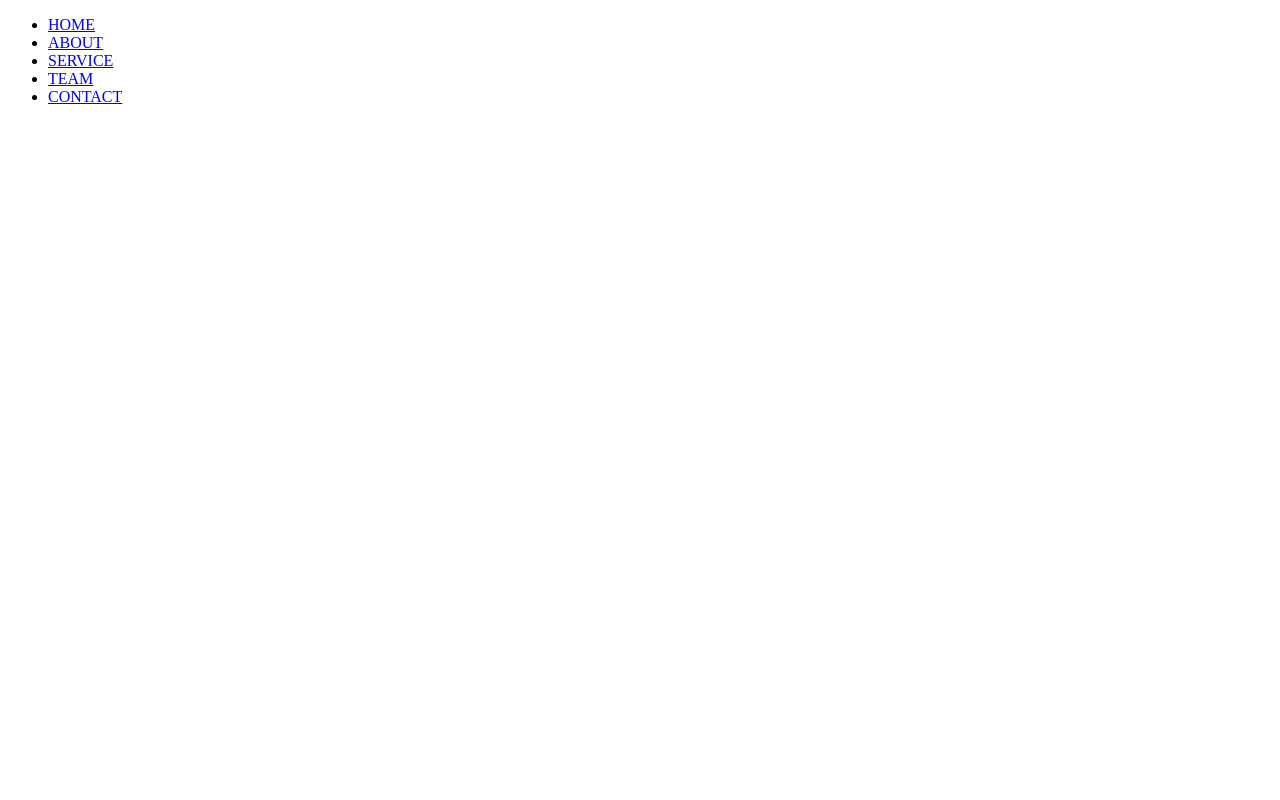
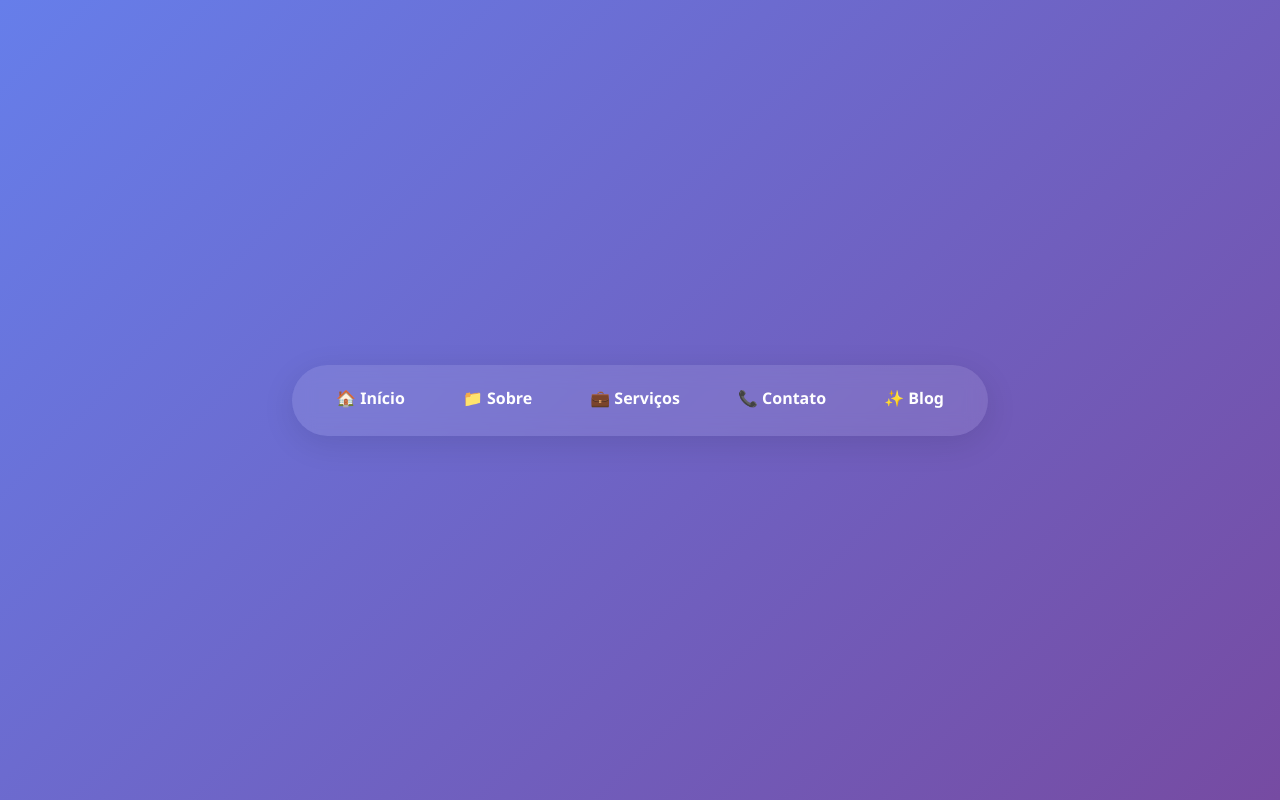
Before and after one commit to byscuity/atividade-12, a plain HTML site: page index.html in a window 1280 px wide. Drawn offline with Linux system fonts and the light colour scheme.

Commit message:
Update index.html

```diff
--- a/index.html
+++ b/index.html
@@ -3,20 +3,146 @@
 <head>
     <meta charset="UTF-8">
     <meta name="viewport" content="width=device-width, initial-scale=1.0">
-    <title>Menu Centralizado com Efeito Hover</title>
-    <link rel="stylesheet" href="style.css">
+    <title>Menu com Efeito Hover</title>
+    <style>
+        * {
+            margin: 0;
+            padding: 0;
+            box-sizing: border-box;
+        }
+
+        body {
+            font-family: 'Segoe UI', Tahoma, Geneva, Verdana, sans-serif;
+            background: linear-gradient(135deg, #667eea 0%, #764ba2 100%);
+            min-height: 100vh;
+            display: flex;
+            justify-content: center;
+            align-items: center;
+        }
+
+        /* Container do menu */
+        .menu-container {
+            background: rgba(255, 255, 255, 0.1);
+            backdrop-filter: blur(10px);
+            border-radius: 50px;
+            padding: 10px 20px;
+            box-shadow: 0 8px 32px rgba(0, 0, 0, 0.1);
+        }
+
+        /* Lista do menu */
+        .menu {
+            list-style: none;
+            display: flex;
+            gap: 10px;
+        }
+
+        /* Itens do menu */
+        .menu li {
+            position: relative;
+        }
+
+        /* Links do menu */
+        .menu a {
+            display: inline-block;
+            padding: 12px 24px;
+            text-decoration: none;
+            color: white;
+            font-weight: 600;
+            font-size: 16px;
+            border-radius: 30px;
+            transition: all 0.3s ease;
+            position: relative;
+            overflow: hidden;
+            z-index: 1;
+        }
+
+        /* Efeito de fundo que desliza (hover) */
+        .menu a::before {
+            content: '';
+            position: absolute;
+            top: 0;
+            left: -100%;
+            width: 100%;
+            height: 100%;
+            background: linear-gradient(90deg, #ff6b6b, #ff8e53);
+            transition: left 0.3s ease;
+            z-index: -1;
+            border-radius: 30px;
+        }
+
+        /* Efeito hover - fundo desliza */
+        .menu a:hover::before {
+            left: 0;
+        }
+
+        /* Efeito de escala no hover */
+        .menu a:hover {
+            transform: scale(1.05);
+            box-shadow: 0 4px 15px rgba(0, 0, 0, 0.2);
+        }
+
+        /* Efeito de borda inferior animada */
+        .menu a::after {
+            content: '';
+            position: absolute;
+            bottom: 0;
+            left: 50%;
+            width: 0;
+            height: 3px;
+            background: white;
+            transition: all 0.3s ease;
+            transform: translateX(-50%);
+            border-radius: 3px;
+        }
+
+        .menu a:hover::after {
+            width: 70%;
+        }
+
+        /* Responsividade */
+        @media (max-width: 768px) {
+            .menu {
+                flex-direction: column;
+                gap: 5px;
+            }
+
+            .menu-container {
+                border-radius: 20px;
+            }
+
+            .menu a {
+                text-align: center;
+                width: 200px;
+            }
+        }
+
+        /* Animação de pulsar no hover (opcional) */
+        @keyframes pulse {
+            0% {
+                box-shadow: 0 0 0 0 rgba(255, 107, 107, 0.7);
+            }
+            70% {
+                box-shadow: 0 0 0 10px rgba(255, 107, 107, 0);
+            }
+            100% {
+                box-shadow: 0 0 0 0 rgba(255, 107, 107, 0);
+            }
+        }
+
+        .menu a:active {
+            animation: pulse 0.3s ease;
+        }
+    </style>
 </head>
 <body>
-    <div class="container">
-        <nav class="menu-central">
-            <ul>
-                <li><a href="#">HOME</a></li>
-                <li><a href="#">ABOUT</a></li>
-                <li><a href="#">SERVICE</a></li>
-                <li><a href="#">TEAM</a></li>
-                <li><a href="#">CONTACT</a></li>
-            </ul>
-        </nav>
+    <div class="menu-container">
+        <ul class="menu">
+            <li><a href="#">🏠 Início</a></li>
+            <li><a href="#">📁 Sobre</a></li>
+            <li><a href="#">💼 Serviços</a></li>
+            <li><a href="#">📞 Contato</a></li>
+            <li><a href="#">✨ Blog</a></li>
+        </ul>
     </div>
 </body>
 </html>
```
